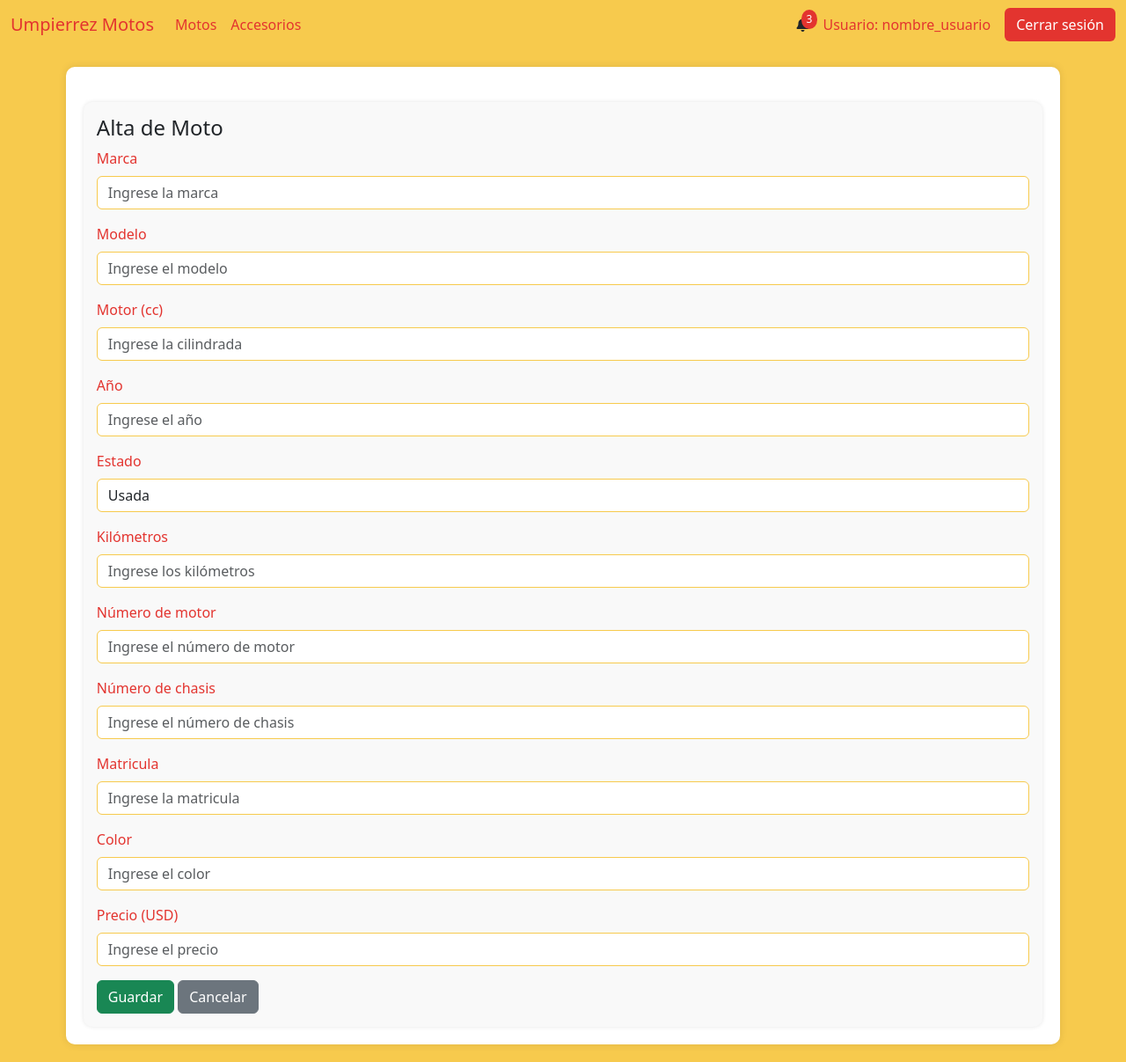
After one commit to jlumaca/UmpierrezMotos, a Django app: page /moto_alta in a window 1280 px wide. The commit adds this page. Shown: the whole page at 88% size. Run offline with Django 5.2, Linux system fonts and the light colour scheme.

Commit message:
form alta moto, inventario

```diff
--- /dev/null
+++ b/AppUM/static/css/styles.css
@@ -0,0 +1,78 @@
+body {
+    background-color: #f7ca4d; /* Amarillo suave */
+}
+.login-container {
+    background-color: #fff;
+    border-radius: 10px;
+    padding: 20px;
+    box-shadow: 0px 0px 10px rgba(0, 0, 0, 0.1);
+    max-width: 400px;
+    margin: 50px auto;
+}
+.btn-login {
+    background-color: #e3342f; /* Rojo */
+    color: #fff;
+}
+.btn-login:hover {
+    background-color: #c71c1a; /* Rojo oscuro */
+}
+.form-label {
+    color: #e3342f; /* Rojo */
+}
+.form-control {
+    border-color: #f7ca4d; /* Amarillo */
+}
+.form-control:focus {
+    box-shadow: 0 0 5px #f7ca4d;
+    border-color: #f7ca4d; /* Amarillo */
+}
+
+.navbar-custom {
+    background-color: #f7ca4d; /* Amarillo */
+}
+.navbar-brand, .nav-link, .navbar-text {
+    color: #e3342f !important; /* Rojo */
+}
+.navbar-brand:hover, .nav-link:hover {
+    color: #c71c1a !important; /* Rojo oscuro */
+}
+.btn-logout {
+    background-color: #e3342f; /* Rojo */
+    color: #fff;
+}
+.btn-logout:hover {
+    background-color: #c71c1a; /* Rojo oscuro */
+}
+.table-container {
+    background-color: #fff;
+    border-radius: 10px;
+    padding: 20px;
+    box-shadow: 0px 0px 10px rgba(0, 0, 0, 0.1);
+    margin: 20px auto;
+    max-width: 90%;
+}
+.table th {
+    background-color: #f7ca4d; /* Amarillo */
+    color: #e3342f; /* Rojo */
+}
+.notification-bell {
+    position: relative;
+    cursor: pointer;
+}
+.notification-count {
+    position: absolute;
+    top: -5px;
+    right: -10px;
+    background-color: #e3342f; /* Rojo */
+    color: #fff;
+    border-radius: 50%;
+    padding: 2px 6px;
+    font-size: 12px;
+}
+.form-container {
+    background-color: #f9f9f9;
+    padding: 15px;
+    border-radius: 10px;
+    box-shadow: 0px 0px 5px rgba(0, 0, 0, 0.1);
+    margin-top: 20px;
+}
--- /dev/null
+++ b/AppUM/templates/perfil_administrativo/motos/alta_moto.html
@@ -0,0 +1,87 @@
+{% extends "perfil_administrativo/padre_perfil_administrativo.html" %}
+{% load static %}
+
+{% block contenidoQueCambia %}
+
+<div class="table-container" id="inventarios">
+    <div class="form-container" id="motoForm">
+        <h4>Alta de Moto</h4>
+        <form action="" enctype="multipart/form-data" method="post">{% csrf_token %}
+            <div class="mb-3">
+                <label for="marca" class="form-label">Marca</label>
+                <input type="text" class="form-control" name="marca_moto" id="marca" placeholder="Ingrese la marca">
+            </div>
+            <div class="mb-3">
+                <label for="modelo" class="form-label">Modelo</label>
+                <input type="text" class="form-control" name="modelo_moto" id="modelo" placeholder="Ingrese el modelo">
+            </div>
+            <div class="mb-3">
+                <label for="motor" class="form-label">Motor (cc)</label>
+                <input type="number" class="form-control" name="motor_moto" id="motor" placeholder="Ingrese la cilindrada">
+            </div>
+            <div class="mb-3">
+                <label for="anio" class="form-label">Año</label>
+                <input type="number" class="form-control" name="anio_moto" id="anio" placeholder="Ingrese el año">
+            </div>
+            <div class="mb-3">
+                <label for="estado" class="form-label">Estado</label>
+                <select class="form-control" name="estado_moto" id="estado" onchange="toggleFields()">
+                    <option value="usada">Usada</option>
+                    <option value="nueva">Nueva</option>
+                </select>
+            </div>
+            <div class="mb-3" id="kms">
+                <label for="kilometros" class="form-label" id="label_km">Kilómetros</label>
+                <input type="number" class="form-control" name="km_moto" id="kilometros" placeholder="Ingrese los kilómetros">
+            </div>
+
+            <div class="mb-3">
+                <label for="num_motor" class="form-label">Número de motor</label>
+                <input type="text" class="form-control" name="num_motor_moto" id="num_motor" placeholder="Ingrese el número de motor">
+            </div>
+
+            <div class="mb-3">
+                <label for="num_chasis" class="form-label">Número de chasis</label>
+                <input type="text" class="form-control" name="num_chasis_moto" id="num_chasis" placeholder="Ingrese el número de chasis">
+            </div>
+            <div class="mb-3" id="matr">
+                <label for="matricula" class="form-label">Matricula</label>
+                <input type="text" class="form-control" name="matricula_moto" id="matricula" placeholder="Ingrese la matricula">
+            </div>
+
+            <div class="mb-3">
+                <label for="color" class="form-label">Color</label>
+                <input type="text" class="form-control" name="color_moto" id="color" placeholder="Ingrese el color">
+            </div>
+            <div class="mb-3">
+                <label for="precio" class="form-label">Precio (USD)</label>
+                <input type="number" class="form-control" name="precio_moto" id="precio" placeholder="Ingrese el precio">
+            </div>
+
+
+        </form>
+        <button type="submit" class="btn btn-success">Guardar</button>
+
+        <a href="{% url 'Motos' %}" class="btn btn-secondary">Cancelar</a>
+    </div>
+</div>
+
+<script>
+    function toggleFields() {
+        var estado = document.getElementById("estado").value;
+        var kms = document.getElementById("kms");
+        var matr = document.getElementById("matr");
+
+
+
+        if (estado === "nueva") {
+            kms.style.display = "none";
+            matr.style.display = "none";
+        }else{
+            kms.style.display = "block";
+           matr.style.display = "block";
+        }
+    }
+</script>
+
+{% endblock %}
--- a/AppUM/templates/perfil_administrativo/padre_perfil_administrativo.html
+++ b/AppUM/templates/perfil_administrativo/padre_perfil_administrativo.html
@@ -1,62 +1,14 @@
 <!DOCTYPE html>
 <html lang="es">
 <head>
+    {% load static %}
     <meta charset="UTF-8">
     <meta name="viewport" content="width=device-width, initial-scale=1.0">
-    <title>Navbar con Tabla de Motos y Accesorios</title>
+    <title>Administrativo</title>
     <link href="https://cdn.jsdelivr.net/npm/bootstrap@5.3.0/dist/css/bootstrap.min.css" rel="stylesheet">
     <link href="https://cdnjs.cloudflare.com/ajax/libs/font-awesome/6.0.0/css/all.min.css" rel="stylesheet">
-    <style>
-        .navbar-custom {
-            background-color: #f7ca4d; /* Amarillo */
-        }
-        .navbar-brand, .nav-link, .navbar-text {
-            color: #e3342f !important; /* Rojo */
-        }
-        .navbar-brand:hover, .nav-link:hover {
-            color: #c71c1a !important; /* Rojo oscuro */
-        }
-        .btn-logout {
-            background-color: #e3342f; /* Rojo */
-            color: #fff;
-        }
-        .btn-logout:hover {
-            background-color: #c71c1a; /* Rojo oscuro */
-        }
-        .table-container {
-            background-color: #fff;
-            border-radius: 10px;
-            padding: 20px;
-            box-shadow: 0px 0px 10px rgba(0, 0, 0, 0.1);
-            margin: 20px auto;
-            max-width: 90%;
-        }
-        .table th {
-            background-color: #f7ca4d; /* Amarillo */
-            color: #e3342f; /* Rojo */
-        }
-        .notification-bell {
-            position: relative;
-            cursor: pointer;
-        }
-        .notification-count {
-            position: absolute;
-            top: -5px;
-            right: -10px;
-            background-color: #e3342f; /* Rojo */
-            color: #fff;
-            border-radius: 50%;
-            padding: 2px 6px;
-            font-size: 12px;
-        }
-        .form-container {
-            background-color: #f9f9f9;
-            padding: 15px;
-            border-radius: 10px;
-            box-shadow: 0px 0px 5px rgba(0, 0, 0, 0.1);
-            margin-top: 20px;
-        }
-    </style>
+    <link href="{% static 'css/styles.css' %}" rel="stylesheet" />
+    <link href="{% static 'js/scripts.js' %}">
 </head>
 <body>
     <nav class="navbar navbar-expand-lg navbar-custom">
@@ -68,7 +20,11 @@
             <div class="collapse navbar-collapse" id="navbarNav">
                 <ul class="navbar-nav me-auto mb-2 mb-lg-0">
                     <li class="nav-item">
-                        <a class="nav-link" href="#" onclick="showInventarios()">Inventarios</a>
+                        <a class="nav-link" href="{% url 'Motos' %}" onclick="">Motos</a>
+                    </li>
+                    <!-- Más ítems de la barra -->
+                    <li class="nav-item">
+                        <a class="nav-link" href="{% url 'Accesorios' %}" onclick="">Accesorios</a>
                     </li>
                     <!-- Más ítems de la barra -->
                 </ul>
@@ -92,16 +48,7 @@
         {% endblock %}
     </div>
 
-    <script>
-        function showInventarios() {
-            document.getElementById('inventarios').style.display = 'block';
-        }
 
-        function toggleMotoForm() {
-            const form = document.getElementById('motoForm');
-            form.style.display = form.style.display === 'none' ? 'block' : 'none';
-        }
-    </script>
 
     <script src="https://cdn.jsdelivr.net/npm/bootstrap@5.3.0/dist/js/bootstrap.bundle.min.js"></script>
 </body>
--- a/AppUM/urls.py
+++ b/AppUM/urls.py
@@ -5,4 +5,8 @@ from AppUM import views
 urlpatterns = [
      path('login', views.vista_login,name="Login"),
      path('login_validacion', views.validacion_login,name="LoginValidacion"),
+
+     path('motos', views.vista_inventario_motos,name="Motos"),
+     path('moto_alta', views.form_alta_moto,name="MotoAlta"),
+     path('accesorios', views.vista_inventario_accesorios,name="Accesorios"),
 ]
--- a/AppUM/views.py
+++ b/AppUM/views.py
@@ -69,3 +69,17 @@ def validacion_login(req):
         contexto = "Algo salió mal"
     #print(existe_mecanico)
     return render(req,renderizar_en,contexto)
+
+
+def vista_inventario_motos(req):
+    return render(req,"perfil_administrativo/motos/motos.html",{})
+
+
+def vista_inventario_accesorios(req):
+    return render(req,"perfil_administrativo/accesorios/accesorios.html",{})
+
+def form_alta_moto(req):
+    if req.POST:
+        pass
+    else:
+        return render(req,"perfil_administrativo/motos/alta_moto.html",{})
--- a/ProyectoUM/settings.py
+++ b/ProyectoUM/settings.py
@@ -118,7 +118,7 @@ USE_TZ = True
 # Static files (CSS, JavaScript, Images)
 # https://docs.djangoproject.com/en/5.0/howto/static-files/
 
-STATIC_URL = 'static/'
+STATIC_URL = '/static/'
 
 # Default primary key field type
 # https://docs.djangoproject.com/en/5.0/ref/settings/#default-auto-field
```
Also changed, not shown: AppUM/static/js/scripts.js (added, +8 -0 lines), AppUM/templates/login/login.html (+2 -30 lines), AppUM/templates/perfil_administrativo/accesorios/accesorios.html (added, +34 -0 lines), AppUM/templates/perfil_administrativo/inventario.html (deleted, +0 -114 lines), AppUM/templates/perfil_administrativo/motos/motos.html (added, +47 -0 lines).
